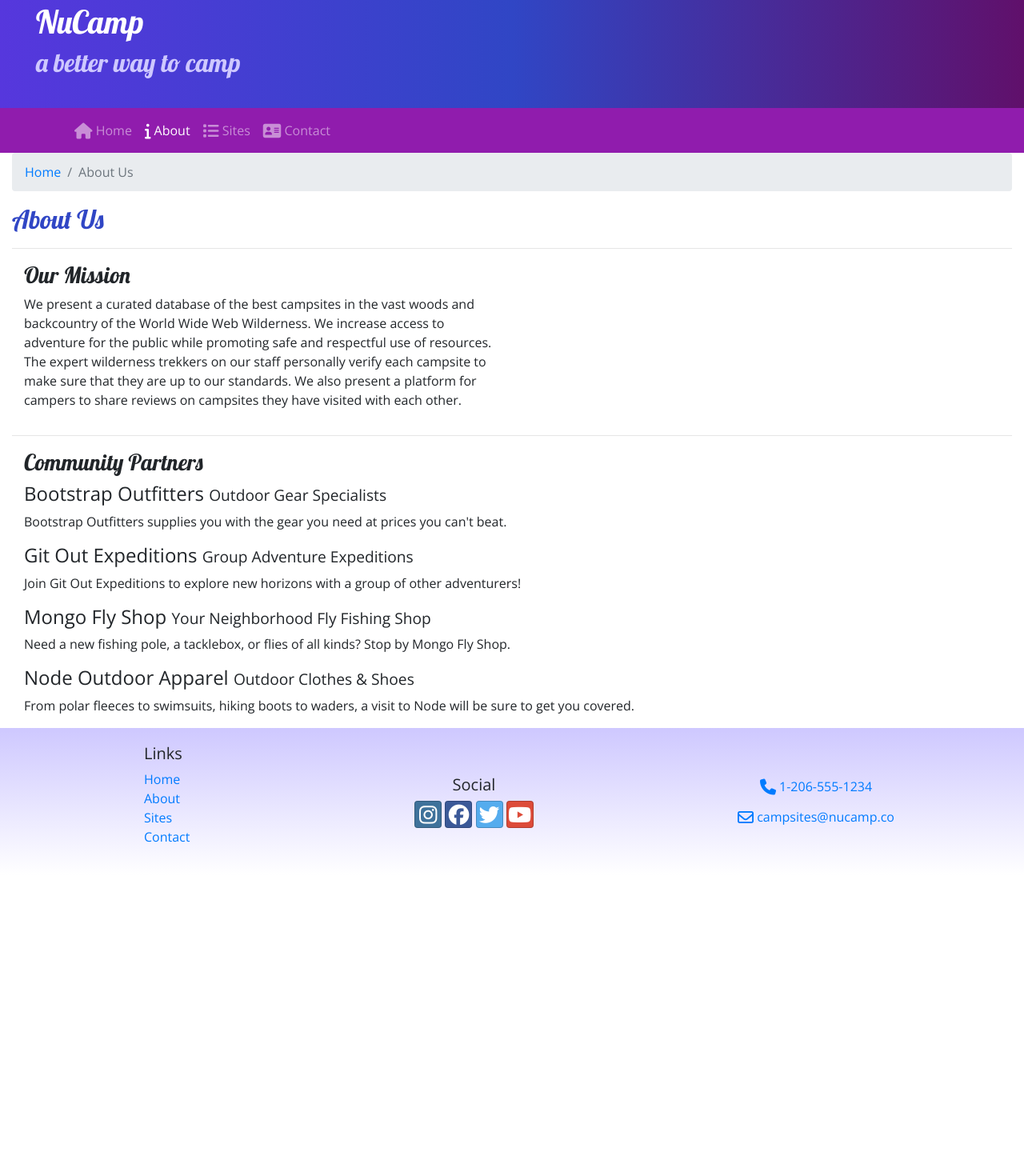
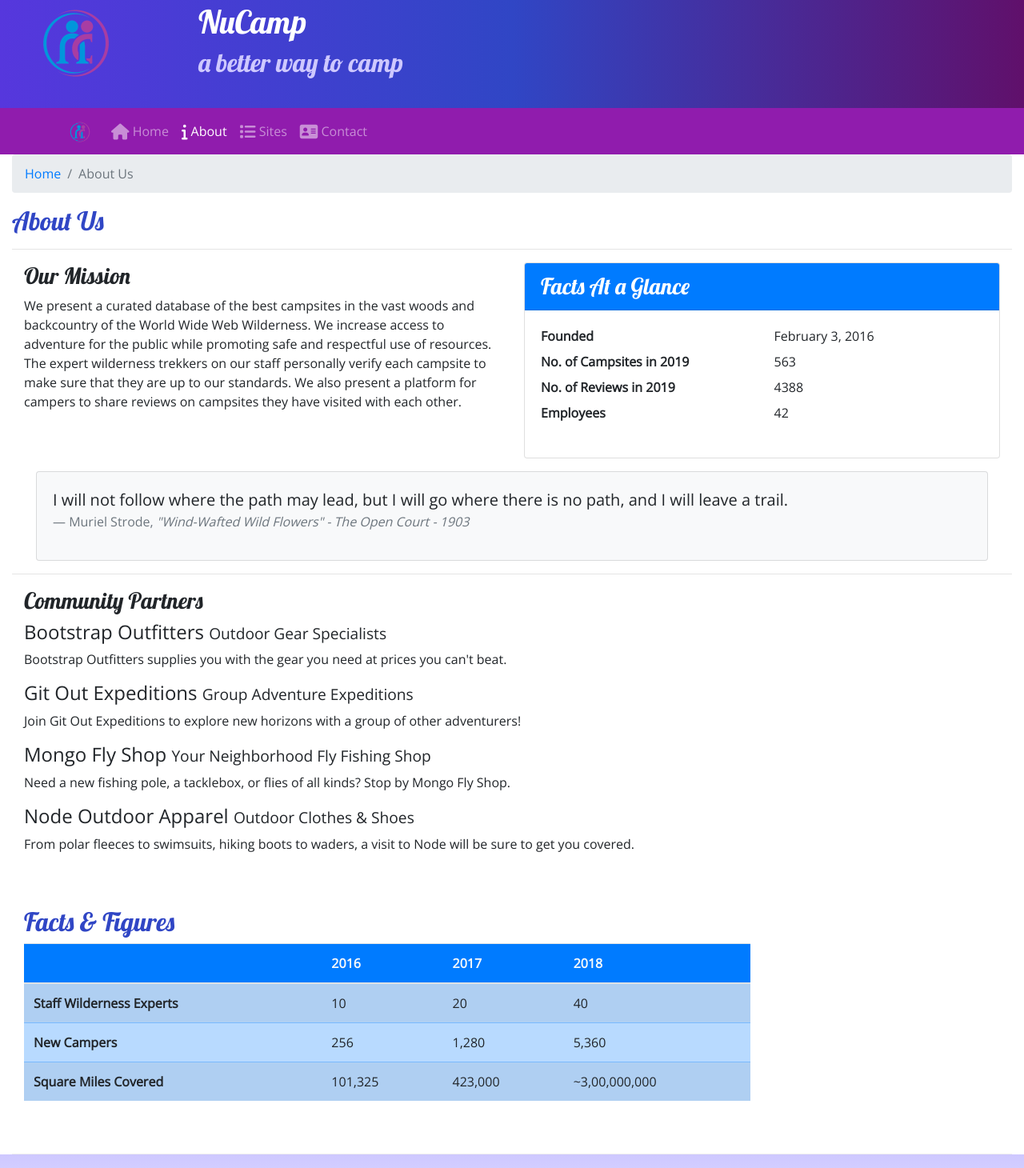
Before and after one commit to lucassnowfall/Nucamp-bootstrap., a website: page aboutus.html in a window 1280 px wide. Shown: the part 27-1487 px from the top of the page at 80% size. Before the commit the page ends 1121 px from the top, so only its background shows below. Drawn offline with nearby package versions, Linux system fonts and the light colour scheme.

Commit message:
Working on img

```diff
--- a/aboutus.html
+++ b/aboutus.html
@@ -24,10 +24,14 @@
     <header class="jumbotron jumbotron-fluid">
         <div class="container-fluid">
             <div class="row">
-                <div class="col-12">
+                <div class="col-4 col-sm-3 col-md-2 align-self-center">
+                    <a href="./index.html"><img src="./img/logo.png" class="img-fluid"></a>
+                </div>
+                <div class="col">
                     <h1>NuCamp</h1>
                     <h2>a better way to camp</h2>
                 </div>
+
             </div>
         </div>
     </header>
@@ -35,6 +39,7 @@
     <!-- # Navbar & Links -->
     <nav class="navbar navbar-expand-sm navbar-dark sticky-top">
         <div class="container">
+            <a class="navbar-brand" href="./index.html"><img src="./img/logo.png" height="30" width="30"></a>
             <button class="navbar-toggler ml-auto" type="button" data-toggle="collapse" data-target="#nucampNavbar">
                 <span class="navbar-toggler-icon"></span>
             </button>
@@ -64,7 +69,7 @@
 
         <div class="container-fluid">
             <div class="row">
-                <div class="col-6">
+                <div class="col-sm-6">
                     <h3>Our Mission</h3>
                     <p>We present a curated database of the best campsites in the vast woods and backcountry of the
                         World Wide Web Wilderness. We increase access to adventure for the public while promoting safe
@@ -72,8 +77,40 @@
                         each campsite to make sure that they are up to our standards. We also present a platform for
                         campers to share reviews on campsites they have visited with each other.</p>
                 </div>
+                <div class="col-sm-6">
+                    <div class="card">
+                        <h3 class="card-header bg-primary text-white">Facts At a Glance</h3>
+                        <div class="card-body">
+                            <dl class="row">
+                                <dt class="col-6">Founded</dt>
+                                <dd class="col-6">February 3, 2016</dd>
+                                <dt class="col-6">No. of Campsites in 2019</dt>
+                                <dd class="col-6">563</dd>
+                                <dt class="col-6">No. of Reviews in 2019</dt>
+                                <dd class="col-6">4388</dd>
+                                <dt class="col-6">Employees</dt>
+                                <dd class="col-6">42</dd>
+
+                            </dl>
+                        </div>
+                    </div>
+
+                </div>
+            </div>
+            <div class="col">
+                <div class="card bg-light mt-3">
+                    <blockquote class="blockquote card-body">
+                        <p class="mb-0">I will not follow where the path may lead, but I will go where there is no path, and I will leave a trail.</p>
+                        <footer class="blockquote-footer">Muriel Strode,
+                            <cite title="Source Title">"Wind-Wafted Wild Flowers" -
+                                The Open Court - 1903
+                            </cite>
+                        </footer>
+                    </blockquote>
+                </div>
             </div>
         </div>
+
         <hr>
         <div class="container-fluid">
             <div class="row">
@@ -94,10 +131,47 @@
 
                 </div>
             </div>
+            <div class="row row-content">
+                <div class="col-sm-9">
+                    <h2>Facts &amp; Figures</h2>
+                    <div class="table-responsive">
+                           <table class="table table-striped">
+                        <thead>
+                            <tr class="bg-primary text-light">
+                                <th></th>
+                                <th>2016</th>
+                                <th>2017</th>
+                                <th>2018</th>
+                            </tr>
+                            </thead>
+                        <tbody class="table-primary">
+                                <tr>
+                                    <th>Staff Wilderness Experts</th>
+                                    <td>10</td>
+                                    <td>20</td>
+                                    <td>40</td>
+                                </tr>
+                                <tr>
+                                    <th>New Campers</th>
+                                    <td>256</td>
+                                    <td>1,280</td>
+                                    <td>5,360</td>
+                                </tr>
+                                <tr>
+                                    <th>Square Miles Covered</th>
+                                    <td>101,325</td>
+                                    <td>423,000</td>
+                                    <td>~3,00,000,000</td>
+                                </tr>
+                            </tbody>
+                        </table>
+                    </div>
+                </div>
+            </div>
         </div>
     </div>
 
-    <footer>
+    <footer class="site-footer">
         <div class="container">
             <div class="row align-items-center">
                 <div class="col-4 col-sm-2 offset-1">
--- a/css/styles.css
+++ b/css/styles.css
@@ -15,7 +15,7 @@ header h2{
     color: #CEC8FF;
 }
 
-footer{
+.site-footer{
     background-image: linear-gradient(#CEC8FF, white);
     padding: 20px 0;
 }
```
Also changed, not shown: contactus.html (+13 -9 lines), index.html (+13 -5 lines), img/bootstrap-thumb.png (added), img/breadcrumb-trail-thumb.jpg (added), img/breadcrumb-trail.jpg (added), img/chrome-river-thumb.jpg (added), img/chrome-river.jpg (added), img/logo.png (added), img/react-lake-thumb.jpg (added), img/react-lake.jpg (added), table.html (added).
